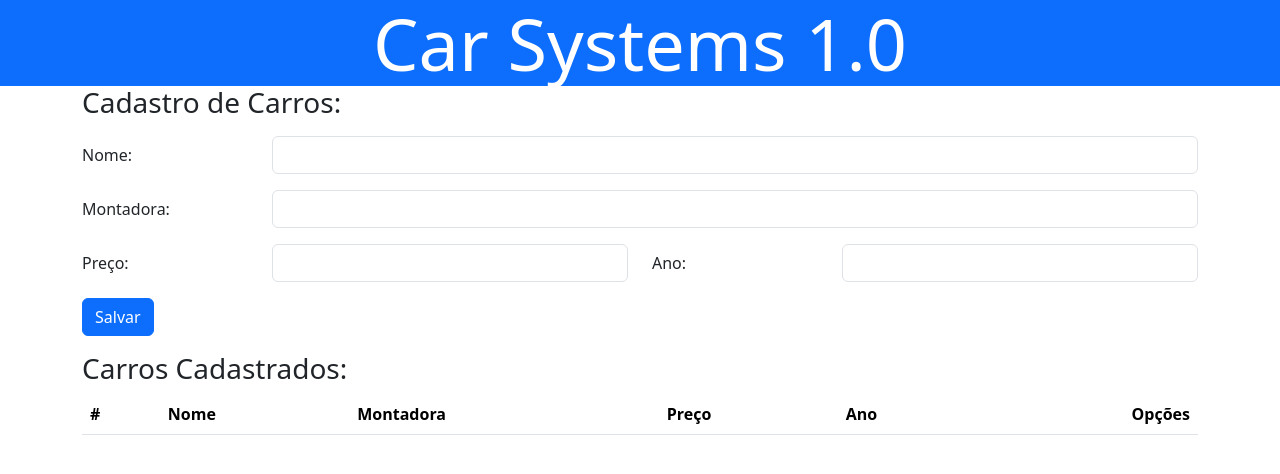
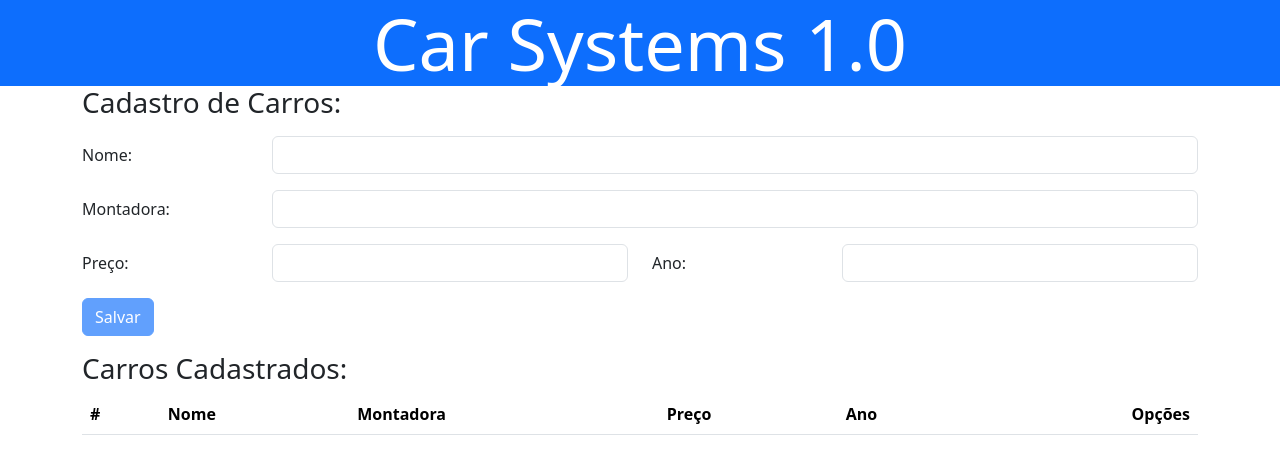
Before and after one commit to MichaelDouglasLima/bootcamp-devjr-modulo8-car, an Angular app: page / in a window 1280 px wide. Shown: the top 474 px of the page. Built offline with nearby package versions, Linux system fonts and the light colour scheme.

Commit message:
closes #4 - Integrating the Components

```diff
--- a/src/app/app.component.html
+++ b/src/app/app.component.html
@@ -1,3 +1,2 @@
 <app-header></app-header>
-<app-car></app-car>
 <app-cars></app-cars>
--- a/src/app/components/car/car.component.html
+++ b/src/app/components/car/car.component.html
@@ -1,35 +1,35 @@
 <div class="container">
     <h3>Cadastro de Carros:</h3>
-    <form>
+    <form #formCar="ngForm">
         <div class="row mb-3 mt-3">
             <label for="inputName" class="col-sm-1 col-form-label">Nome:</label>
             <div class="col-sm-10 offset-sm-1">
-                <input type="text" class="form-control" name="inputName" id="inputName">
+                <input type="text" class="form-control" [(ngModel)]="car.name" name="inputName" id="inputName" required>
             </div>
         </div>
 
         <div class="row mb-3 mt-3">
             <label for="inputAutomaker" class="col-sm-2 col-form-label">Montadora:</label>
             <div class="col-sm-10">
-                <input type="text" class="form-control" name="inputAutomaker" id="inputAutomaker">
+                <input type="text" class="form-control" [(ngModel)]="car.automaker" name="inputAutomaker" id="inputAutomaker" required>
             </div>
         </div>
 
         <div class="row mb-3 mt-3">
             <label for="inputPrice" class="col-sm-2 col-form-label">Preço:</label>
             <div class="col-sm-4">
-                <input type="text" class="form-control" name="inputPrice" id="inputPrice">
+                <input type="text" class="form-control" [(ngModel)]="car.price" name="inputPrice" id="inputPrice" required>
             </div>
 
             <label for="inputYear" class="col-sm-2 col-form-label">Ano:</label>
             <div class="col-sm-4">
-                <input type="text" class="form-control" name="inputYear" id="inputYear">
+                <input type="text" class="form-control" [(ngModel)]="car.year" name="inputYear" id="inputYear" required>
             </div>
         </div>
 
         <div class="row mb-3 mt-3">
             <div class="col-sm-4">
-                <button class="btn btn-primary">Salvar</button>
+                <button class="btn btn-primary" [disabled]="formCar.invalid">Salvar</button>
             </div>
         </div>
     </form>
--- a/src/app/components/car/car.component.ts
+++ b/src/app/components/car/car.component.ts
@@ -1,4 +1,4 @@
-import { Component } from '@angular/core';
+import { Component, Input } from '@angular/core';
 import { Car } from '../../Car'
 
 @Component({
@@ -8,4 +8,7 @@ import { Car } from '../../Car'
 })
 export class CarComponent {
 
+  @Input()
+  car : Car = { } as Car;
+
 }
--- a/src/app/components/cars/cars.component.html
+++ b/src/app/components/cars/cars.component.html
@@ -1,3 +1,5 @@
+<app-car [car]="car"></app-car>
+
 <div class="container">
     <h3>Carros Cadastrados:</h3>
     <table class="table">
@@ -8,7 +10,7 @@
                 <th>Montadora</th>
                 <th>Preço</th>
                 <th>Ano</th>
-                <th  class="text-end">Opções</th>
+                <th class="text-end">Opções</th>
             </tr>
         </thead>
 
--- a/src/app/components/cars/cars.component.ts
+++ b/src/app/components/cars/cars.component.ts
@@ -9,5 +9,7 @@ import { Car } from '../../Car'
 export class CarsComponent {
 
   car : Car = { } as Car;
-  cars : Car[] = [];
+
+  cars : Car[]  = [];
+
 }
```
